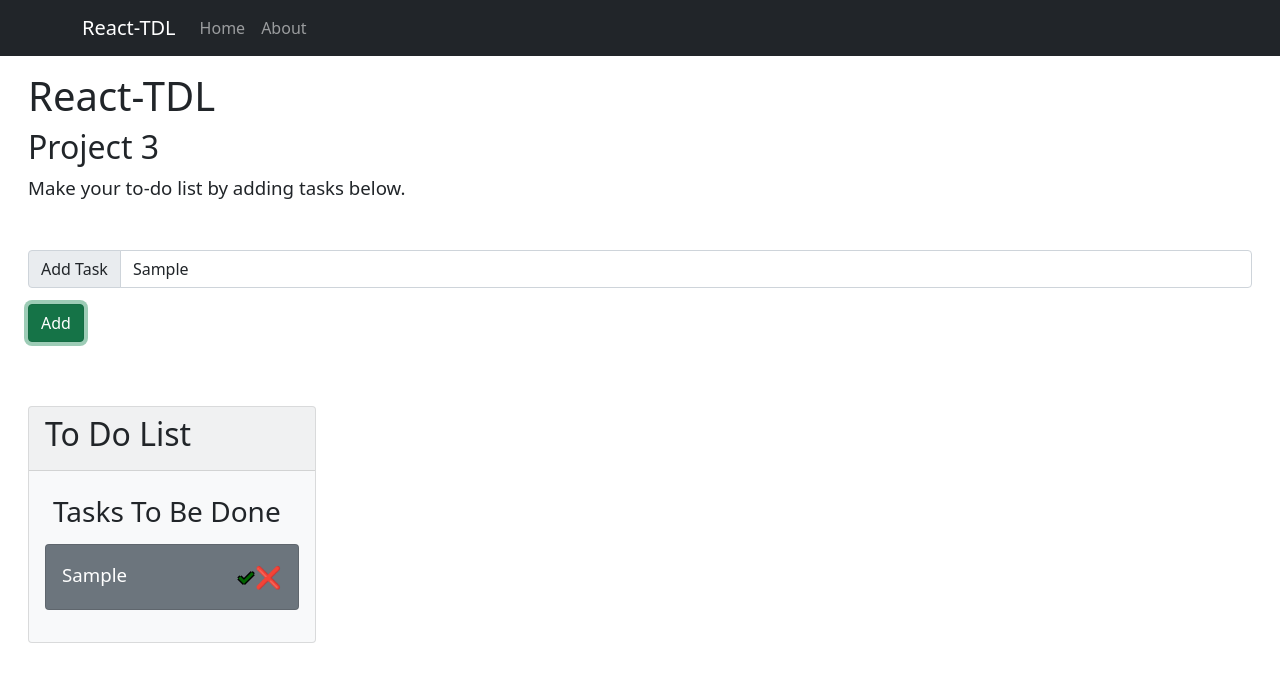
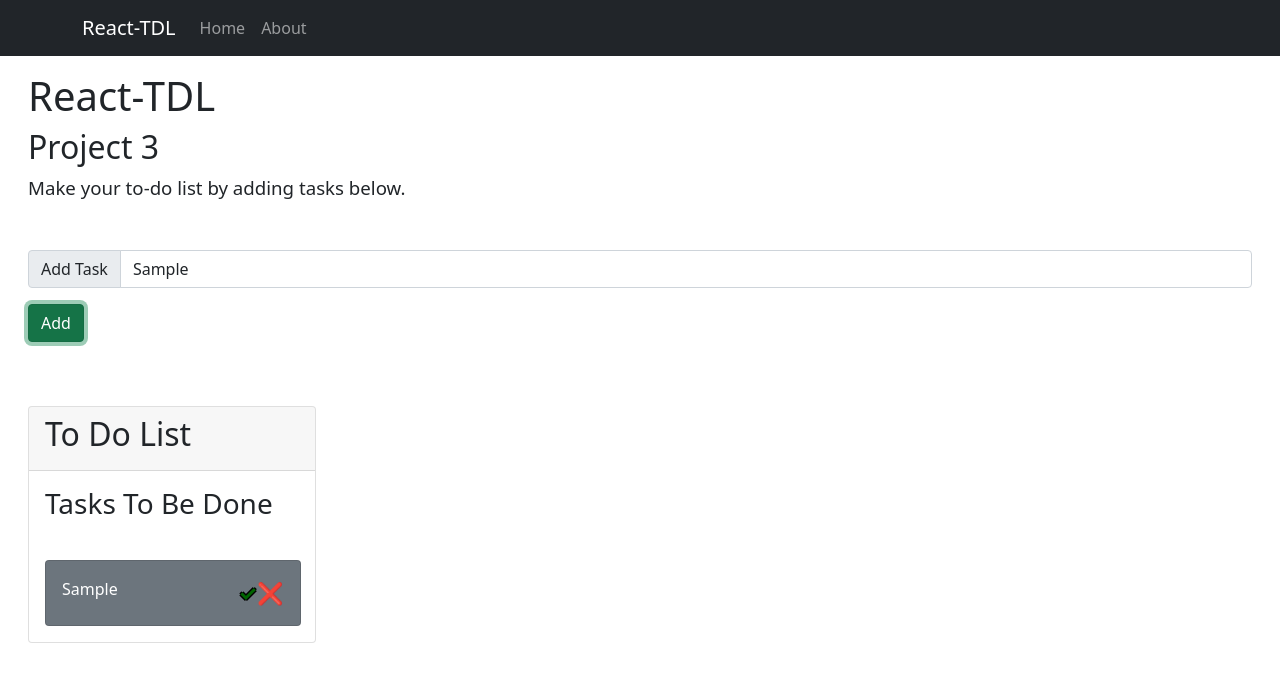
Before and after one commit to stoneneedle/react-tdl1, a React (Create React App) app: page / in a window 1280 px wide. Both pictures are taken after typing "Sample" into the empty fields and a click on the button "Add". Shown: the top 682 px of the page. Built offline with nearby package versions, Linux system fonts and the light colour scheme.

Commit message:
Updated TasksDisplay with react-bootstrap components

```diff
--- a/src/components/TasksDisplay.js
+++ b/src/components/TasksDisplay.js
@@ -1,4 +1,5 @@
 import React from "react";
+import { Button, Card, Col, Row } from "react-bootstrap";
 
 export default class TasksDisplay extends React.Component {
   constructor(props) {
@@ -17,55 +18,50 @@ export default class TasksDisplay extends React.Component {
 
   render() {
     if (this.props.toDoList.length === 0) {
-      return <span></span>;
+      return <></>;
     } else {
-      const tdlItems = this.props.toDoList.map((item, index) => (
-        <div
-          className="card text-white bg-secondary mb-3"
+      const tdlItems = this.props.toDoList.map((item) => (
+        <Card
+          className="bg-secondary text-white"
           key={item.id}
-          style={{ maxWidth: "18rem" }}
+          style={{ width: "16rem" }}
         >
-          <div className="card-body">
-            <div className="row">
-              <div className="col">
-                <p className="card-text tdl-item-text">{item.task}</p>
-              </div>
-              <div className="col text-end">
-                <button
+          <Card.Body>
+            <Row>
+              <Col>{item.task}</Col>
+              <Col className="text-end">
+                <Button
                   value={item.id}
                   onClick={this.handleClickCheck}
                   className="tdl-button tdl-check"
                 >
                   ✓
-                </button>
-                <button
+                </Button>
+                <Button
                   value={item.id}
                   onClick={this.handleClickX}
                   className="tdl-button"
                 >
                   ❌
-                </button>
-              </div>
-            </div>
-          </div>
-        </div>
+                </Button>
+              </Col>
+            </Row>
+          </Card.Body>
+        </Card>
       ));
 
       return (
-        <div
-          className="card text-dark bg-light mb-3"
-          style={{ maxWidth: "18rem" }}
-        >
-          <div className="card-header">
-            <h2>To Do List</h2>
-          </div>
-          <div className="card-body">
-            <div className="p-2">
+        <>
+          <Card style={{ width: "18rem" }}>
+            <Card.Header>
+              <h2>To Do List</h2>
+            </Card.Header>
+            <Card.Body>
               <h3 className="card-title">Tasks To Be Done</h3>
-            </div>
-            {tdlItems}
-          </div>
-        </div>
+            </Card.Body>
+            <Card.Body>{tdlItems}</Card.Body>
+          </Card>
+        </>
       );
     }
   }
--- a/src/styles.css
+++ b/src/styles.css
@@ -3,6 +3,10 @@
   border: none;
   background: none;
   font-size: 16pt;
+}
+
+.tdl-button:hover {
+  background: none;
 }
 
 .tdl-check {
@@ -11,6 +15,9 @@
   text-shadow: -1px -1px 0 #000, 1px -1px 0 #000, -1px 1px 0 #000,
     1px 1px 0 #000;
 }
+.tdl-check:hover {
+  color: darkgreen;
+}
 
 .tdl-item-text {
   font-size: 14pt;
```
